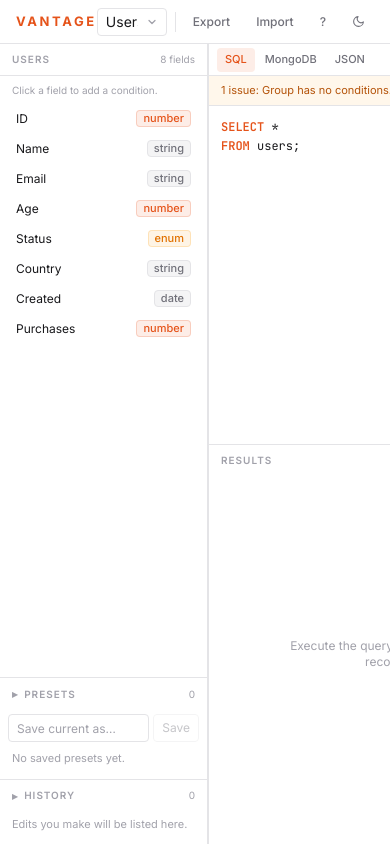
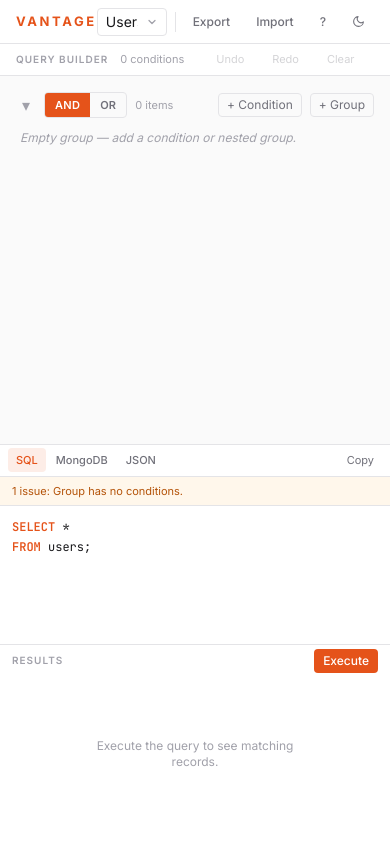
Before and after one commit to Debs-D/vantage, a Next.js app: page / in a window 390 px wide. Built offline with nearby package versions, Linux system fonts and the light colour scheme.

Commit message:
feat: responsive layout for mobile and tablet

```diff
--- a/components/layout/PanelLayout.tsx
+++ b/components/layout/PanelLayout.tsx
@@ -6,13 +6,14 @@ import { ResultsPanel } from "@/components/results/ResultsPanel";
 
 export function PanelLayout() {
   return (
-    <div className="flex-1 flex overflow-hidden min-h-0">
-      {/* Left ── Schema Browser */}
+    // Stacked on small screens, three columns from lg up.
+    <div className="flex-1 flex flex-col lg:flex-row overflow-hidden min-h-0">
+      {/* Left ── Schema Browser (hidden on small screens) */}
       <SchemaSidebar />
 
       {/* Center ── Query Builder Canvas */}
       <main
-        className="flex-1 flex flex-col overflow-hidden min-w-0"
+        className="flex-1 flex flex-col overflow-hidden min-w-0 min-h-0"
         style={{ background: "var(--bg)" }}
       >
         <div
@@ -28,7 +29,7 @@ export function PanelLayout() {
 
       {/* Right ── Live Preview + Results */}
       <aside
-        className="w-[360px] shrink-0 border-l flex flex-col overflow-hidden"
+        className="w-full lg:w-[360px] flex-1 lg:flex-none min-h-0 border-t lg:border-t-0 lg:border-l flex flex-col overflow-hidden"
         style={{ background: "var(--surface)", borderColor: "var(--border)" }}
       >
         <LivePreview />
--- a/components/layout/SchemaSidebar.tsx
+++ b/components/layout/SchemaSidebar.tsx
@@ -26,7 +26,7 @@ export function SchemaSidebar() {
 
   return (
     <aside
-      className="w-52 shrink-0 border-r flex flex-col overflow-hidden"
+      className="hidden lg:flex w-52 shrink-0 border-r flex-col overflow-hidden"
       style={{ background: "var(--surface)", borderColor: "var(--border)" }}
     >
       <div
```
